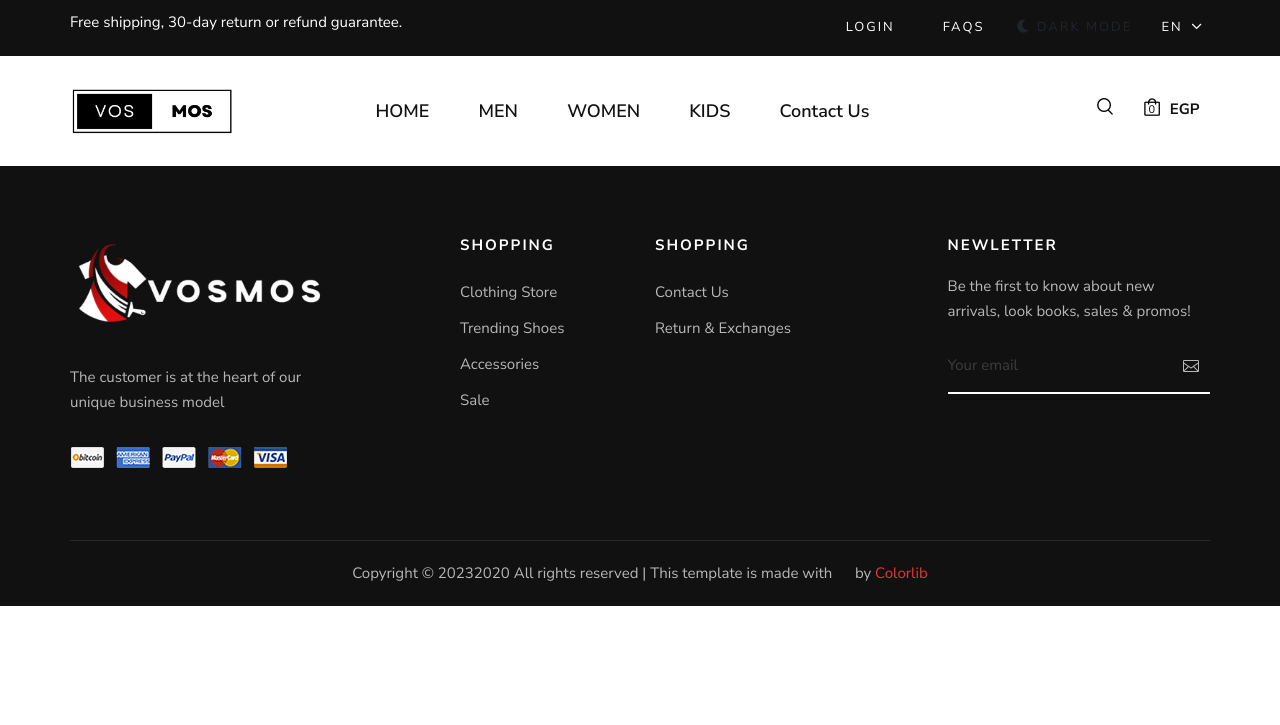
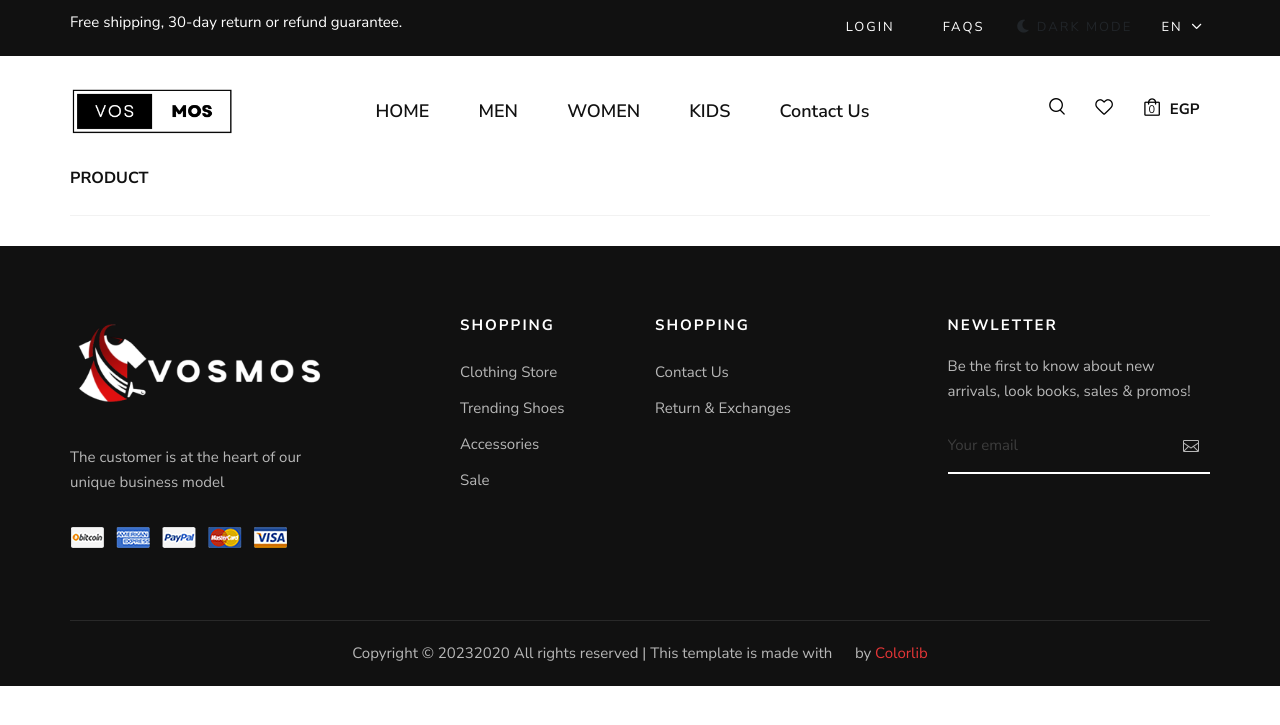
Before and after one commit to momenmedhatsalem/Clothing_store, a Django app: page /favorites in a window 1280 px wide. Shown: the top 725 px of the page. Run offline with Django 4.2, Linux system fonts and the light colour scheme; lists and menus that the app fills with data are empty; some libraries are stand-ins or nearby versions.

Commit message:
Fixed categories and favorites

```diff
--- a/clothing/frontend/static/frontend/script.js
+++ b/clothing/frontend/static/frontend/script.js
@@ -214,17 +214,25 @@ function getCookie(name) {
     return cookieValue;
 }
 
-function removeFromCart(product_id) {
+function removeFromCart(event, product_id) {
     // Get the value of the CSRF token
     const csrftoken = getCookie('csrftoken');
+    var size = event.target.dataset.size;
+    console.log(size);
+    var color = event.target.dataset.color;
     // Send a PUT request to the server to remove the item from the cart
     fetch(`/cart/remove/${product_id}`, {
         method: 'PUT',
         headers: {
             'Content-Type': 'application/json',
             // Include the CSRF token as a header
-            'X-CSRFToken': csrftoken
-        }
+            'X-CSRFToken': csrftoken,
+
+        },
+        body: JSON.stringify({
+            color: color,
+            size: size
+        })
     })
     .then(response => response.json())
     .then(data => {
@@ -265,6 +273,37 @@ function addToFavorites(product_id) {
         'X-CSRFToken': csrftoken
       },
       body: JSON.stringify({product_id: product_id})
+    })
+    .then(response => response.json())
+    .then(data => {
+        console.log('Success:', data);
+        // update the cart total or display a message here
+        console.log(data);
+
+        // create the alert element
+        const alert = document.createElement('div');
+        alert.className = 'alert alert-success alert-dismissible fade show';
+        alert.role = 'alert';
+        alert.innerHTML = `<strong>Success!</strong> ${data.product_name} Added to Favorites. <br> <a href="/favorites">View Favorites</a>`;
+
+        // set the position, top, and z-index properties of the alert element
+        alert.style.position = 'fixed';
+        alert.style.top = '50px';  // adjust this value to position the alert lower on the screen
+        alert.style.zIndex = 9999;  // set a high z-index value to make the alert appear on top of other elements
+
+        // create the close button
+
+
+        // append the alert to the page
+        document.body.prepend(alert);
+
+        // remove the alert after 10 seconds
+        setTimeout(() => {
+            alert.remove();
+        }, 10000);
+    })
+    .catch((error) => {
+        console.error('Error:', error);
     });
   }
 
@@ -278,7 +317,9 @@ function addToFavorites(product_id) {
         'X-CSRFToken': csrftoken
       },
       body: JSON.stringify({product_id: product_id})
+
     });
+
   }
 
   document.addEventListener('DOMContentLoaded', () => {
--- a/clothing/frontend/templates/cart.html
+++ b/clothing/frontend/templates/cart.html
@@ -13,7 +13,7 @@ Cart
     {% if cart|length != 0 %}
 
     <!-- Heading -->
-    <div class="bg-dark">
+    <div data-cart="{{ cart }}" id="cart_summary" class="bg-dark">
       <div class="container py-4">
         <!-- Breadcrumb -->
         <nav class="d-flex">
@@ -75,7 +75,7 @@ Cart
                       <div class="col-lg col-sm-6 d-flex justify-content-sm-center justify-content-md-start justify-content-lg-center justify-content-xl-end mb-2">
                         <div class="float-md-end">
                           <a onclick="addToFavorites('{{ product.id }}')" href="#" class="btn btn-light border px-2 icon-hover filler" style="border-radius: 12px;"><i class="fas fa-heart fa-xs px-1 text-secondary"></i></a>
-                          <a onclick="removeFromCart('{{ item.product.id }}')" class="btn btn-light border text-danger icon-hover-danger" style="border-radius: 12px; padding: 4px 8px;"> <i class="fa fa-close"></i></a>                        </div>
+                          <a data-size="{{ item.size }}" data-color="{{ item.color }}" onclick="removeFromCart(event, '{{ item.product.id }}')" class="btn btn-light border text-danger icon-hover-danger" style="border-radius: 12px; padding: 4px 8px;"> <i class="fa fa-close"></i></a>                        </div>
                       </div>
                     </td>
                   </tr>
--- a/clothing/frontend/templates/contact.html
+++ b/clothing/frontend/templates/contact.html
@@ -3,7 +3,7 @@
 
 {% block title %}
 
-Cart
+Contact
 {% endblock %}
 {% block body %}
 
--- a/clothing/frontend/templates/favorites.html
+++ b/clothing/frontend/templates/favorites.html
@@ -3,10 +3,48 @@
 
 {% block title %}
 
-Cart
+Favorites
 {% endblock %}
 {% block body %}
-{% for element in favorites %}
-{{element}}
-{% endfor %}
+<div class="container">
+<div class="shopping__cart__table">
+    <table>
+      <thead>
+        <tr>
+          <th>Product</th>
+
+          <th></th>
+        </tr>
+      </thead>
+      <tbody>
+        {% for product in favorites %}
+
+        <tr id="x{{ product.id }}" style="position: relative;">
+          <td class="product__cart__item">
+            <a href="{{ product.get_absolute_url }}">
+            <div class="product__cart__item__pic">
+              <img src="{{ product.image }}" width="50px" alt="">
+            </div>
+            <div class="product__cart__item__text">
+              <h6>{{ product.product_name }}</h6>
+              <p>{{size}}</p>
+              <p>{{color}}</p>
+              <h5>EGP {{ product.price }}</h5>
+            </div></a>
+          </td>
+
+
+          <td>
+            <div class="col-lg col-sm-6 d-flex justify-content-sm-center justify-content-md-start justify-content-lg-center justify-content-xl-end mb-2">
+              <div class="float-md-end">
+                <a onclick="addToCart('{{ product.id }}')" href="#" class="btn btn-light border px-2 icon-hover filler" style="border-radius: 12px;"><i class="fas fa-heart fa-xs px-1 text-secondary"></i></a>
+                <a onclick="removeFromFavorites('{{ product.id }}')" class="btn btn-light border text-danger icon-hover-danger" style="border-radius: 12px; padding: 4px 8px;"> <i class="fa fa-close"></i></a>                        </div>
+            </div>
+          </td>
+        </tr>
+        {% endfor %}
+      </tbody>
+    </table>
+  </div>
+</div>
 {% endblock %}
--- a/clothing/frontend/templates/index.html
+++ b/clothing/frontend/templates/index.html
@@ -185,7 +185,7 @@
                       <span class="label">{{ product.label }}</span>
                       {% endif %}
                       <ul class="product__hover">
-                          <li><a href="#"><img src="{% static 'frontend/img/icon/heart.png' %}" alt=""></a></li>
+                          <li><a href="{% url 'favorites' %}"><img src="{% static 'frontend/img/icon/heart.png' %}" alt=""></a></li>
                       </ul>
                   </div>
 
--- a/clothing/frontend/templates/layout.html
+++ b/clothing/frontend/templates/layout.html
@@ -17,8 +17,8 @@
 
 
 
-        <meta name="description" content="Vamos Clothing Store">
-        <meta name="keywords" content="Vamos, unica, creative, html">
+        <meta name="description" content="Vosmos Clothing Store">
+        <meta name="keywords" content="Vosmos, unica, creative, html">
         <meta name="viewport" content="width=device-width, initial-scale=1.0">
         <meta http-equiv="X-UA-Compatible" content="ie=edge">
 
@@ -74,10 +74,7 @@
         <link rel="stylesheet" href="https://cdnjs.cloudflare.com/ajax/libs/font-awesome/5.15.4/css/all.min.css">
 </head>
 <body>
-    <!-- Page Preloder -->
-    <div id="preloder">
-        <div class="loader"></div>
-    </div>
+
         <!-- Offcanvas Menu Begin -->
         <div class="offcanvas-menu-overlay"></div>
         <div class="offcanvas-menu-wrapper">
@@ -108,6 +105,7 @@
             </div>
             <div class="offcanvas__nav__option">
                 <a href="#" class="search-switch"><img src="{% static 'frontend/img/icon/search.png' %}" alt=""></a>
+                <a href="{% url 'favorites'%}"><img src="{% static 'frontend/img/icon/heart.png' %}" alt=""></a>
                 <a href="{% url 'cart' %}"><img src="{% static 'frontend/img/icon/cart.png' %}" alt=""><span>0</span></a>
                 <div class="price"></div>
             </div>
@@ -209,6 +207,7 @@
                 <div class="col-lg-3 col-md-3 p-2">
                     <div class="header__nav__option">
                         <a href="#" class="search-switch"><img src="{% static 'frontend/img/icon/search.png' %}" alt=""></a>
+                        <a href="{% url 'favorites'%}"><img src="{% static 'frontend/img/icon/heart.png' %}" alt=""></a>
                         <a href="{% url 'cart' %}"><img src="{% static 'frontend/img/icon/cart.png' %}" alt=""><span>
                             {% if cart.count %}
                             {{ cart.count }}
--- a/clothing/frontend/templates/login.html
+++ b/clothing/frontend/templates/login.html
@@ -1,5 +1,7 @@
 {% extends "layout.html" %}
-
+{% block title %}
+Login
+{% endblock %}
 {% block body %}
     <style>
         #body {
--- a/clothing/frontend/templates/order.html
+++ b/clothing/frontend/templates/order.html
@@ -1,5 +1,7 @@
 {% extends 'layout.html' %}
-
+{% block title %}
+Order
+{% endblock %}
 {% block body %}
 
 <h1>Order Lookup</h1>
--- a/clothing/frontend/templates/product.html
+++ b/clothing/frontend/templates/product.html
@@ -3,7 +3,7 @@
 
 {% block title %}
 
-
+{{product.product_name}}
 {% endblock %}
 {% block body %}
 
@@ -73,6 +73,7 @@
                         <button id="sizechart" type="button" class="btn btn-primary" data-toggle="modal" data-target="#sizeChartModal">
                             Size Chart
                         </button>
+                        <br>
                         <!-- Modal -->
                         <div class="modal fade" id="sizeChartModal" tabindex="-1" role="dialog" aria-labelledby="sizeChartModalLabel"
                             aria-hidden="true">
@@ -128,7 +129,7 @@
                                 <span>Size:</span>
                                 {% for size in sizes %}
                                 <label for="{{ size.size }}"  {% if forloop.first %}class="active"{% endif %}>{{ size.size }}
-                                    <input name="size" type="radio" value="{{ size.size }}" id="{{ size.size }}">
+                                    <input name="size" type="radio" value="{{ size.size }}" id="{{ size.size }}" {% if forloop.first %}checked{% endif %}>
                                 </label>
                                 {% endfor %}
 
--- a/clothing/frontend/views.py
+++ b/clothing/frontend/views.py
@@ -20,7 +20,7 @@ from django.contrib.auth import get_user_model
 # User = get_user_model()
 
 
-from django.shortcuts import render, redirect
+
 from django.forms import Form, CharField, EmailField, PasswordInput
 from django.contrib.auth.models import User
 from django.contrib.auth import login
@@ -80,7 +80,7 @@ def show_products(request, category=None, subcategory=None):
     page_number = request.GET.get('page')
     page_obj = paginator.get_page(page_number)
 
-    context = {'page_obj': page_obj, 'categories': Product.CATEGORY_CHOICES,}
+    context = {'page_obj': page_obj, 'categories': Product.CATEGORY_CHOICES, 'subcategories': Product.SUB_CATEGORY_CHOICES}
     return render(request, 'products.html', context)
 
 
@@ -106,7 +106,7 @@ def design_save(request):
 def send_order_confirmation_email(first_name, email, order):
     subject = 'Order Confirmation'
     message = f'Thank you for your order, {first_name}! Your order number is {order.id}.'
-    from_email = 'your_email@example.com'
+    from_email = 'vosmos.net@gmail.com'
     recipient_list = [email]
     send_mail(subject, message, from_email, recipient_list)
 
@@ -549,9 +549,8 @@ def add_to_cart(request, product_id):
                               'discount': "{:.2f}".format(discount), 'cart_total_before_discount': total_price_before_discount, 'product_name': product.product_name})
 
 
-from django.http import JsonResponse
-from django.views.decorators.csrf import csrf_exempt
-from django.views.decorators.http import require_http_methods
+
+
 
 @csrf_exempt
 
@@ -576,28 +575,32 @@ def profile(request):
 
 def remove_from_cart(request, product_id):
     if request.method == 'PUT':
+        data = json.loads(request.body)
+        color = data.get('color')
+        size = data.get('size')
         product = get_object_or_404(Product, id=product_id)
         if request.user.is_authenticated:
+            # Handle authenticated user
             cart = Cart.objects.get(user=request.user)
-            CartItem.objects.filter(cart=cart, product=product).delete()
+            CartItem.objects.filter(cart=cart, product=product, color=color, size=size).delete()
             cart_total_price = cart.total_price
             total_price_before_discount = cart.total_price_before_discount
             discount = float(total_price_before_discount) - float(cart_total_price)
         else:
             # Handle anonymous user
             cart = request.session.get('cart', [])
-            # check if the product is already in the cart
-            cart_item = next((item for item in cart if item['product_id'] == product_id), None)
-            if cart_item:
-                # update the quantity if the product is already in the cart
-                cart.remove(cart_item)
-            request.session['cart'] = cart
-        # Return a JSON response with the updated cart total
+            # Find the item in the cart
+            cart_item_index = next((index for index, item in enumerate(cart) if item['product_id'] == product_id and item['color'] == color and item['size'] == size), None)
+            if cart_item_index is not None:
+                # Remove the item from the cart
+                del cart[cart_item_index]
+                request.session['cart'] = cart
             anonymous_cart = Cart.objects.get_anonymous_cart(request.session)
             cart_total_price = anonymous_cart['total_price']
             total_price_before_discount = anonymous_cart['total_price_before_discount']
             discount = float(total_price_before_discount) - float(cart_total_price)
         return JsonResponse({'cart_total': cart_total_price,'discount': "{:.2f}".format(discount), 'cart_total_before_discount': total_price_before_discount})
+
     else:
         # Handle other request methods (e.g. GET) as before
         ...
@@ -698,10 +701,10 @@ def orders(request):
 
 
 def customize(request):
-    return render(request, 'customize.html')
+    return render(request, 'product_detail.html')
 
 
-@csrf_exempt
+
 @require_http_methods(["PUT"])
 def add_to_favorites(request):
     data = json.loads(request.body)
@@ -716,7 +719,7 @@ def add_to_favorites(request):
         favorites = request.session.get('favorites', [])
         favorites.append(product_id)
         request.session['favorites'] = favorites
-    return JsonResponse({'status': 'success'})
+    return JsonResponse({'product_name': product.product_name})
 
 
 @require_http_methods(["PUT"])
```
Also changed, not shown: clothing/frontend/templates/Return.html (added, +43 -0 lines), clothing/frontend/templates/checkout.html (+10 -16 lines), clothing/frontend/templates/products.html (+19 -2 lines), clothing/db.sqlite3.
